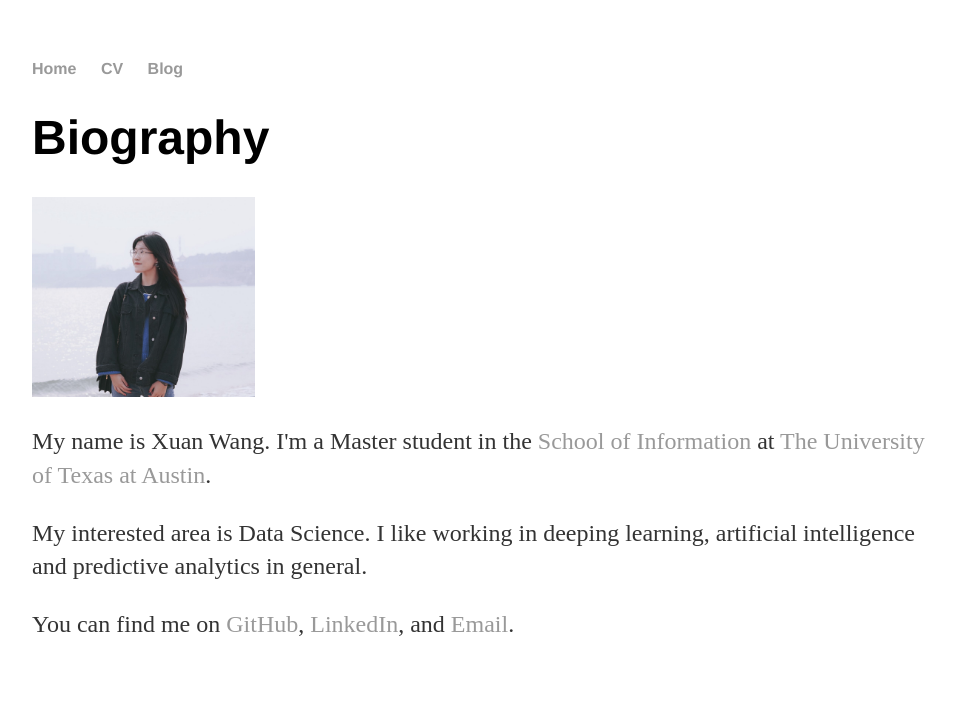
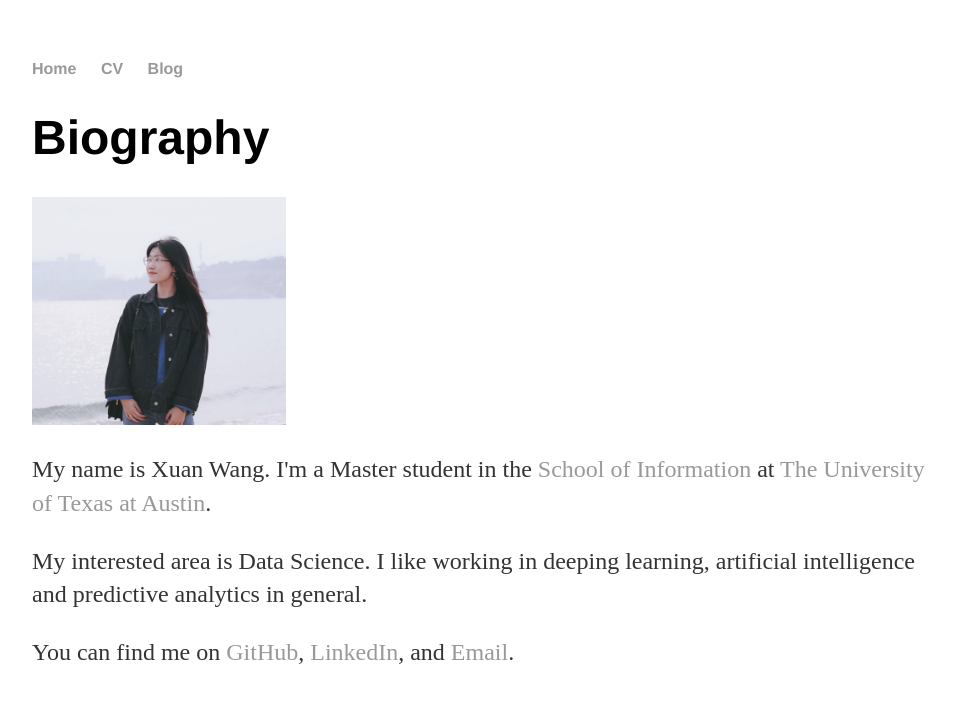
Before and after one commit to xxuanwang-zz/Portfolio, a Jekyll site: the page built from index.html, in a window 1280 px wide. Shown: the top 703 px of the page, without its empty margins (160-1116 px from the left). Built offline with Jekyll 4.4.1, drawn with Linux system fonts in a browser that asks for light colours.

Commit message:
Update index.html

```diff
--- a/index.html
+++ b/index.html
@@ -7,7 +7,7 @@
     <h1>Biography</h1>
   </header>
   <section id="about">
-    <img src="./img/me.jpg" height="200"  class="rounded"/>
+    <img src="./img/me.jpg" height="228"  class="rounded"/>
     <p>
       My name is Xuan Wang. I'm a Master student in the <a href="https://www.ischool.utexas.edu/">School of Information</a> at <a href="https://www.utexas.edu/">The University of Texas at Austin</a>.
     </p>
```
